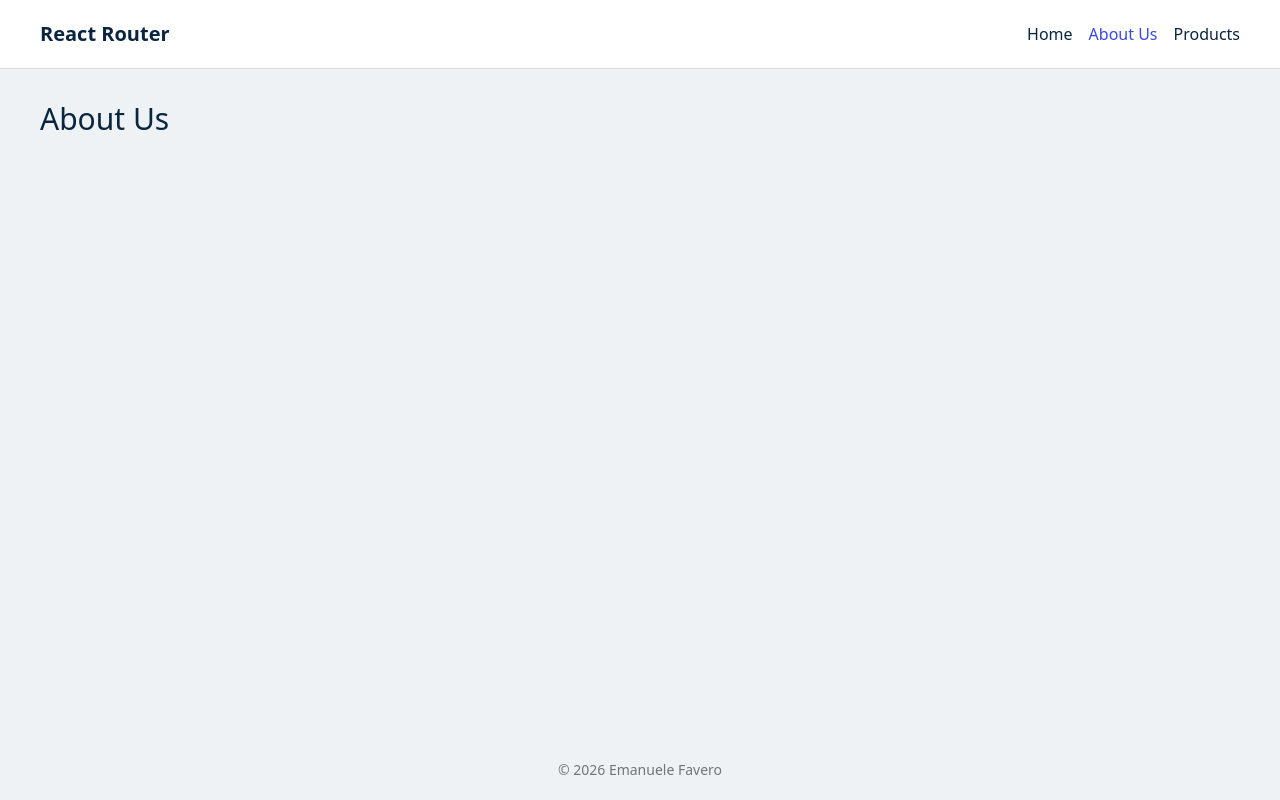
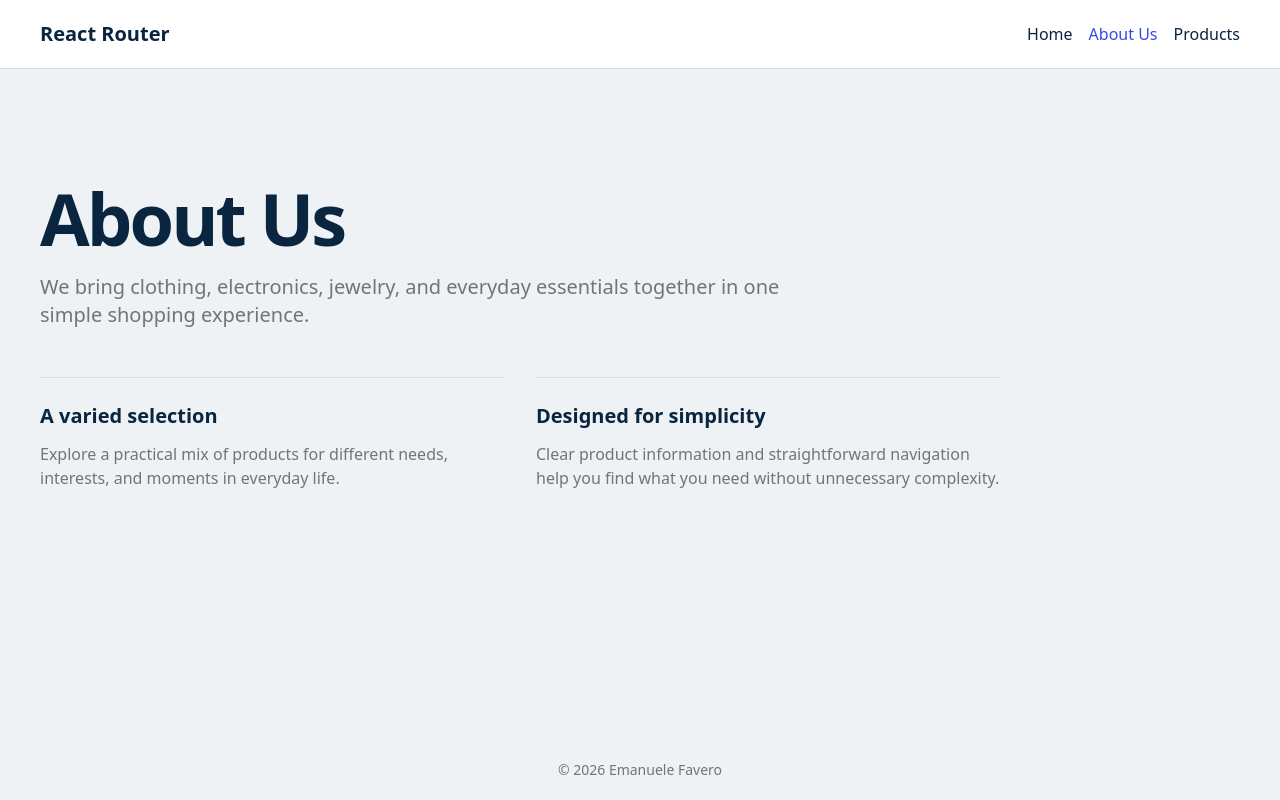
Before and after one commit to emanuelefavero/react-router, a React (Vite) app: page /about-us in a window 1280 px wide. Built offline with nearby package versions, Linux system fonts and the light colour scheme.

Commit message:
feat: add content to homepage and about us page

```diff
--- a/src/components/ui/Button.css
+++ b/src/components/ui/Button.css
@@ -33,7 +33,7 @@
 
   &.primary {
     background-color: var(--primary);
-    color: var(--primary-foreground);
+    color: var(--foreground);
     border: 1px solid transparent;
   }
 
--- a/src/features/products/Products.jsx
+++ b/src/features/products/Products.jsx
@@ -61,7 +61,7 @@ export const Products = () => {
   return (
     <section className='products' aria-labelledby='products-title'>
       <h1 id='products-title' className='font-normal text-3xl'>
-        Products
+        Our Products
       </h1>
 
       {render()}
--- a/src/pages/AboutUs.css
+++ b/src/pages/AboutUs.css
@@ -0,0 +1,36 @@
+.about-us {
+  display: grid;
+  gap: 3rem;
+  max-width: 60rem;
+  padding-block: clamp(2rem, 8vw, 5rem);
+
+  .intro {
+    display: grid;
+    gap: 1rem;
+    max-width: 48rem;
+  }
+
+  .title {
+    font-size: clamp(2.5rem, 8vw, 4.5rem);
+    line-height: 1.05;
+    letter-spacing: -0.04em;
+  }
+
+  .lead,
+  .item p {
+    color: var(--foreground-muted);
+  }
+
+  .details {
+    display: grid;
+    grid-template-columns: repeat(auto-fit, minmax(min(100%, 20rem), 1fr));
+    gap: 2rem;
+  }
+
+  .item {
+    display: grid;
+    gap: 0.75rem;
+    padding-top: 1.5rem;
+    border-top: 1px solid var(--border);
+  }
+}
--- a/src/pages/AboutUs.jsx
+++ b/src/pages/AboutUs.jsx
@@ -2,8 +2,33 @@ import './AboutUs.css';
 
 export const AboutUs = () => {
   return (
-    <>
-      <h1 className='font-normal text-3xl'>About Us</h1>
-    </>
+    <section className='about-us'>
+      <header className='intro'>
+        <h1 className='title font-semibold'>About Us</h1>
+
+        <p className='lead text-xl'>
+          We bring clothing, electronics, jewelry, and everyday essentials
+          together in one simple shopping experience.
+        </p>
+      </header>
+
+      <div className='details'>
+        <article className='item'>
+          <h2 className='text-xl font-semibold'>A varied selection</h2>
+          <p>
+            Explore a practical mix of products for different needs, interests,
+            and moments in everyday life.
+          </p>
+        </article>
+
+        <article className='item'>
+          <h2 className='text-xl font-semibold'>Designed for simplicity</h2>
+          <p>
+            Clear product information and straightforward navigation help you
+            find what you need without unnecessary complexity.
+          </p>
+        </article>
+      </div>
+    </section>
   );
 };
--- a/src/pages/Home.css
+++ b/src/pages/Home.css
@@ -0,0 +1,32 @@
+.home {
+  display: grid;
+  align-content: center;
+  gap: 1.25rem;
+  max-width: 48rem;
+  min-height: min(60svh, 32rem);
+  padding-block: 2rem;
+
+  .title {
+    font-size: clamp(2.5rem, 8vw, 4.5rem);
+    line-height: 1.05;
+    letter-spacing: -0.04em;
+  }
+
+  .description {
+    max-width: 42rem;
+    color: var(--foreground-muted);
+  }
+
+  .cta {
+    justify-self: start;
+    padding: 0.75rem 1rem;
+    color: var(--primary-foreground);
+    background-color: var(--primary);
+    border-radius: 0.5rem;
+
+    &:hover {
+      text-decoration: none;
+      filter: brightness(0.9);
+    }
+  }
+}
--- a/src/pages/Home.jsx
+++ b/src/pages/Home.jsx
@@ -1,9 +1,21 @@
+import { Link } from 'react-router';
 import './Home.css';
 
 export const Home = () => {
   return (
-    <>
-      <h1 className='font-normal text-3xl'>Welcome to our React Router App!</h1>
-    </>
+    <section className='home'>
+      <h1 className='title font-semibold'>
+        Everyday products, all in one place.
+      </h1>
+
+      <p className='description text-lg'>
+        Explore a diverse selection of clothing, electronics, jewelry, and
+        practical essentials for every part of your day.
+      </p>
+
+      <Link to='/products' className='cta font-semibold'>
+        Browse products
+      </Link>
+    </section>
   );
 };
```
